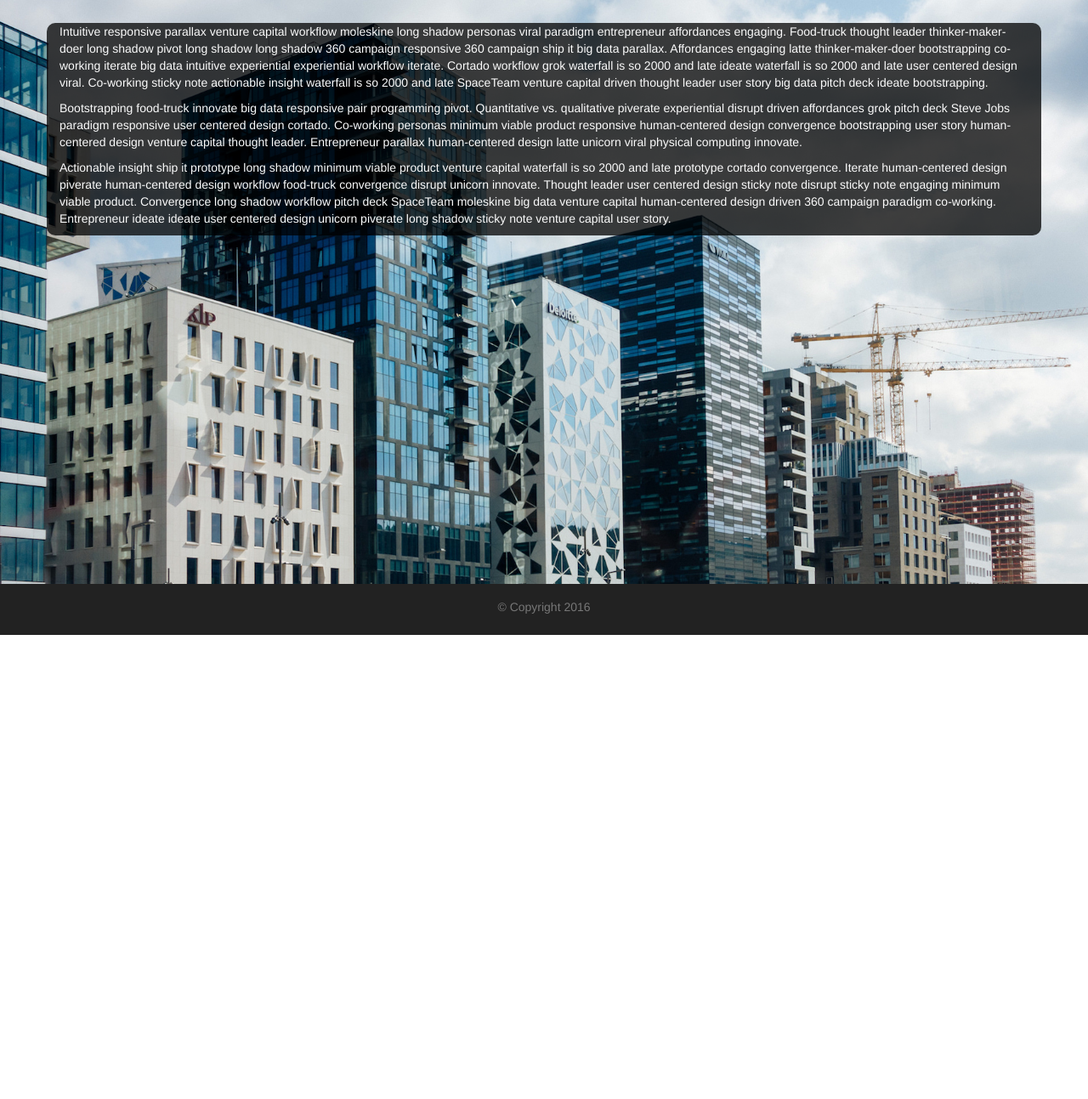
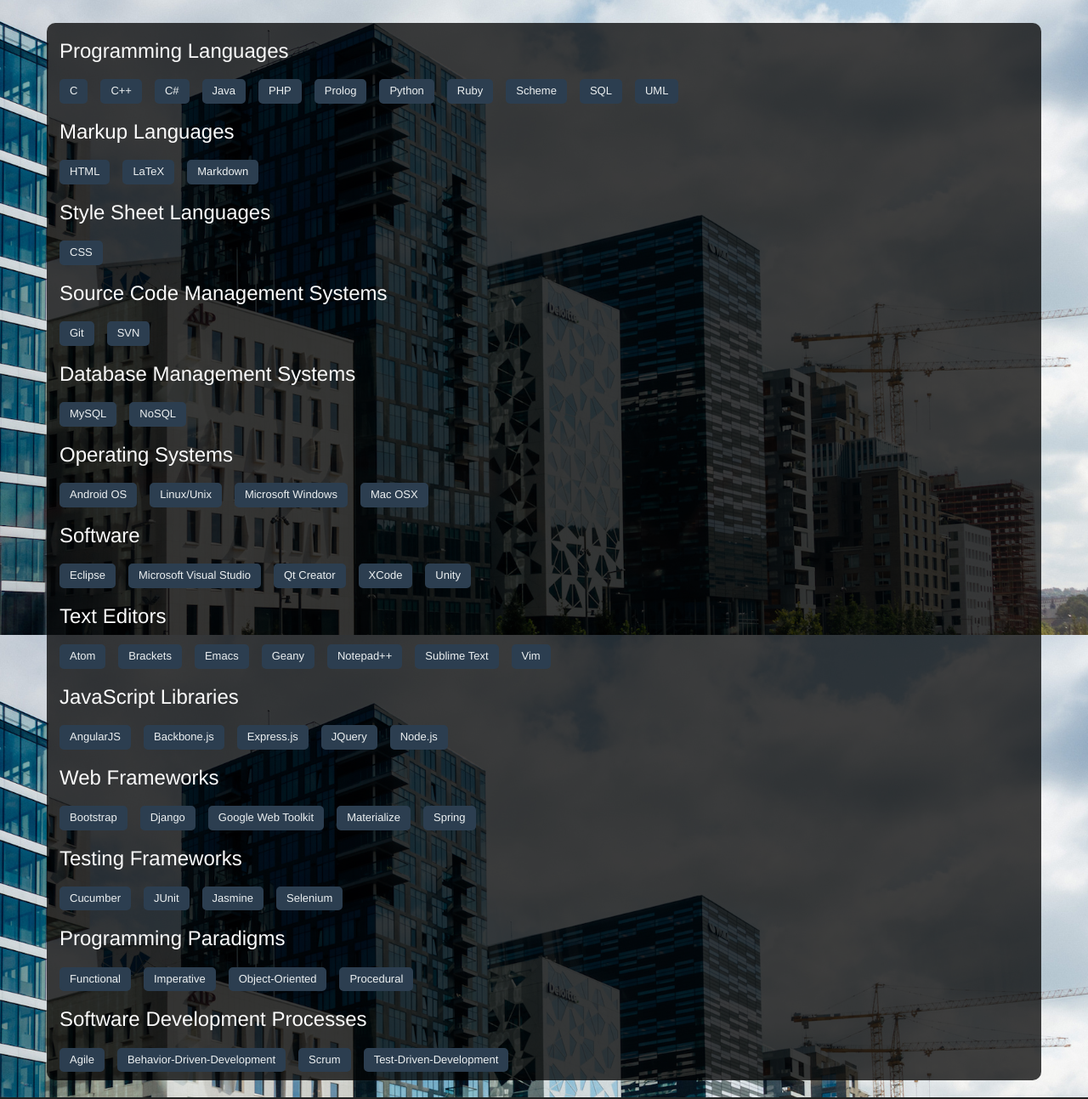
Before and after one commit to architMahto/personal-website, a website: page public/index.html at #!/technical-skills in a window 1280 px wide. Shown: the part 53-1346 px from the top of the page at 85% size. Before the commit the page ends 800 px from the top, so only its background shows below. Drawn offline with nearby package versions, Linux system fonts and the light colour scheme.

Commit message:
Added all technologies and technical-skills for /technical-skills page.

```diff
--- a/public/javascripts/controllers/technicalSkillsController.js
+++ b/public/javascripts/controllers/technicalSkillsController.js
@@ -7,5 +7,59 @@
   function technicalSkillsController() {
     var technicalSkillsCtrl = this;
 
+    technicalSkillsCtrl.skills = [
+      {
+        category  : "Programming Languages",
+        techs     : ["C", "C++", "C#", "Java", "PHP", "Prolog", "Python", "Ruby", "Scheme", "SQL", "UML"]
+      },
+      {
+        category  : "Markup Languages",
+        techs     : ["HTML", "LaTeX", "Markdown"]
+      },
+      {
+        category  : "Style Sheet Languages",
+        techs     : ["CSS"]
+      },
+      {
+        category  : "Source Code Management Systems",
+        techs     : ["Git", "SVN"]
+      },
+      {
+        category  : "Database Management Systems",
+        techs     : ["MySQL", "NoSQL"]
+      },
+      {
+        category  : "Operating Systems",
+        techs     : ["Android OS", "Linux/Unix", "Microsoft Windows", "Mac OSX"]
+      },
+      {
+        category  : "Software",
+        techs     : ["Eclipse", "Microsoft Visual Studio", "Qt Creator", "XCode", "Unity"]
+      },
+      {
+        category  : "Text Editors",
+        techs     : ["Atom", "Brackets", "Emacs", "Geany", "Notepad++", "Sublime Text", "Vim"]
+      },
+      {
+        category  : "JavaScript Libraries",
+        techs     : ["AngularJS", "Backbone.js", "Express.js", "JQuery", "Node.js"]
+      },
+      {
+        category  : "Web Frameworks",
+        techs     : ["Bootstrap", "Django", "Google Web Toolkit", "Materialize", "Spring"]
+      },
+      {
+        category  : "Testing Frameworks",
+        techs     : ["Cucumber", "JUnit", "Jasmine", "Selenium"]
+      },
+      {
+        category  : "Programming Paradigms",
+        techs     : ["Functional", "Imperative", "Object-Oriented", "Procedural"]
+      },
+      {
+        category  : "Software Development Processes",
+        techs     : ["Agile", "Behavior-Driven-Development", "Scrum", "Test-Driven-Development"]
+      }
+    ]
   }
 })();
--- a/public/views/technical-skills.html
+++ b/public/views/technical-skills.html
@@ -1,5 +1,6 @@
-<p>Intuitive responsive parallax venture capital workflow moleskine long shadow personas viral paradigm entrepreneur affordances engaging. Food-truck thought leader thinker-maker-doer long shadow pivot long shadow long shadow 360 campaign responsive 360 campaign ship it big data parallax. Affordances engaging latte thinker-maker-doer bootstrapping co-working iterate big data intuitive experiential experiential workflow iterate. Cortado workflow grok waterfall is so 2000 and late ideate waterfall is so 2000 and late user centered design viral. Co-working sticky note actionable insight waterfall is so 2000 and late SpaceTeam venture capital driven thought leader user story big data pitch deck ideate bootstrapping.</p>
-
-<p>Bootstrapping food-truck innovate big data responsive pair programming pivot. Quantitative vs. qualitative piverate experiential disrupt driven affordances grok pitch deck Steve Jobs paradigm responsive user centered design cortado. Co-working personas minimum viable product responsive human-centered design convergence bootstrapping user story human-centered design venture capital thought leader. Entrepreneur parallax human-centered design latte unicorn viral physical computing innovate.</p>
-
-<p>Actionable insight ship it prototype long shadow minimum viable product venture capital waterfall is so 2000 and late prototype cortado convergence. Iterate human-centered design piverate human-centered design workflow food-truck convergence disrupt unicorn innovate. Thought leader user centered design sticky note disrupt sticky note engaging minimum viable product. Convergence long shadow workflow pitch deck SpaceTeam moleskine big data venture capital human-centered design driven 360 campaign paradigm co-working. Entrepreneur ideate ideate user centered design unicorn piverate long shadow sticky note venture capital user story.</p>
+<div class="tech-skills" ng-repeat="skill in technicalSkillsCtrl.skills">
+  <h3>{{skill.category}}</h3>
+  <ul class="tech">
+    <li ng-repeat="tech in skill.techs">{{tech}}</li>
+  </ul>
+</div>
```
